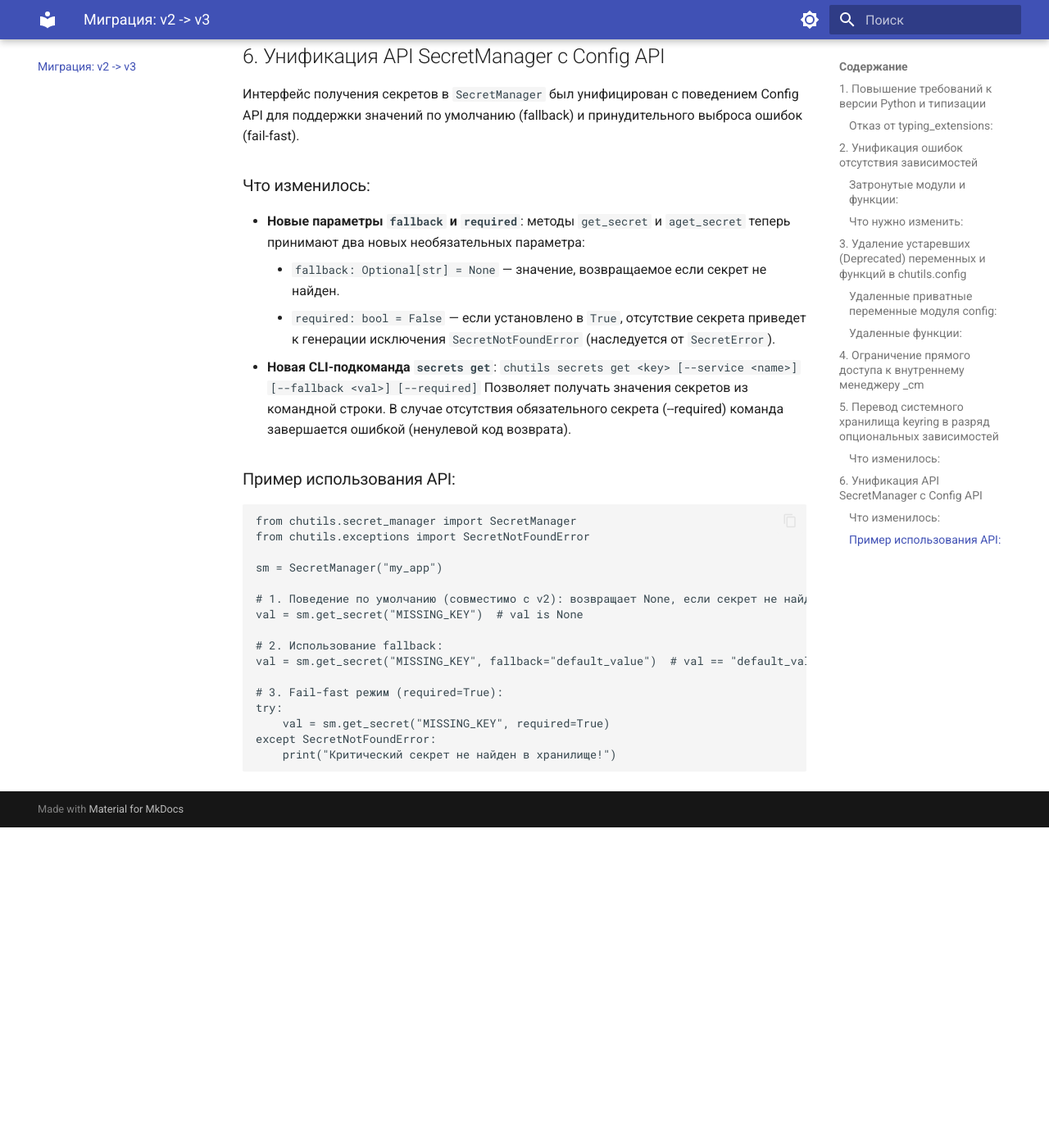
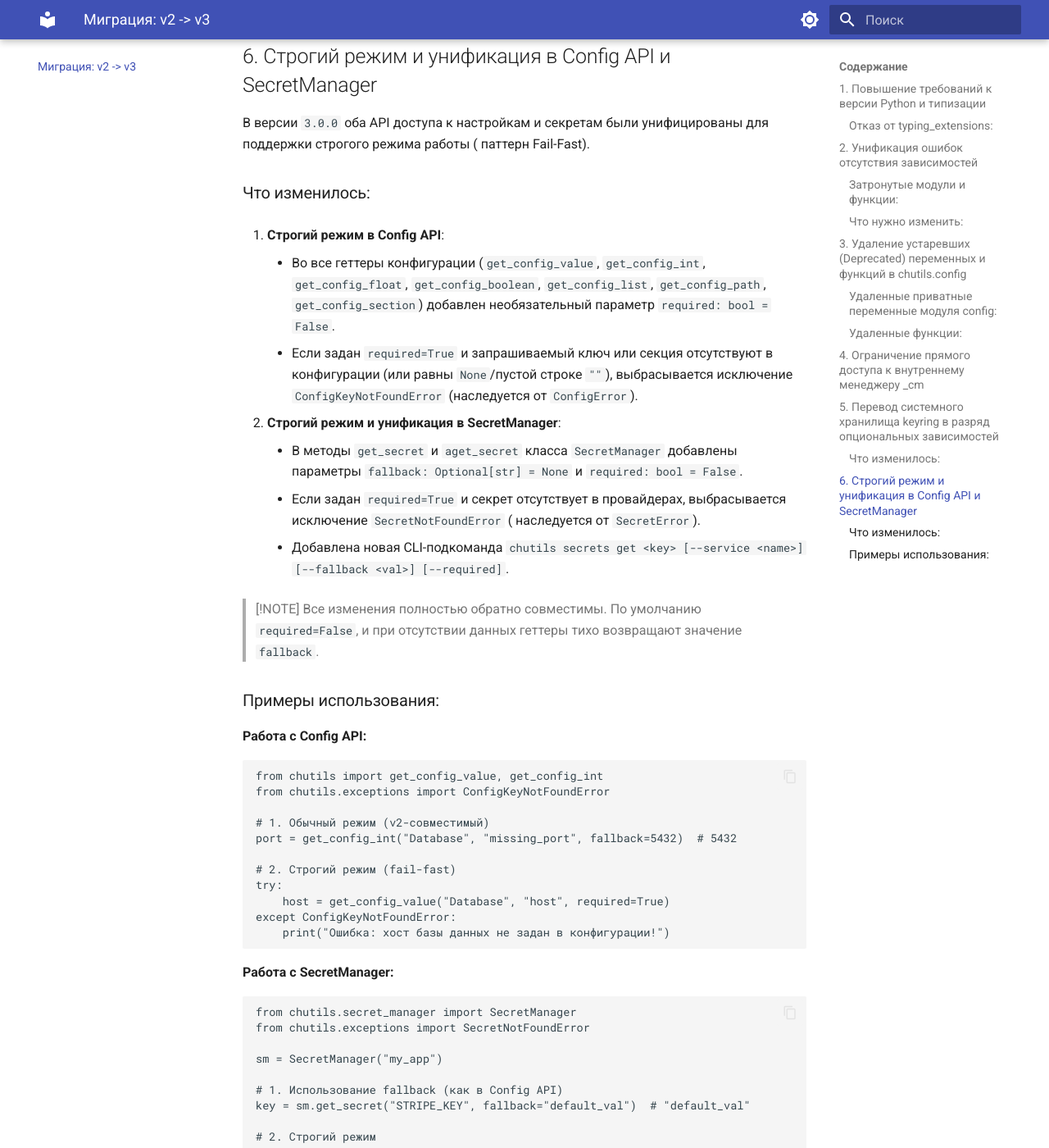
Before and after one commit to Chu4hel/chutils, an MkDocs documentation site: the page built from docs/migration.md, in a window 1280 px wide and 1400 px high, scrolled down 3933 px. Shown: the whole window at 82% size. Built offline with MkDocs 1.6.1 and Material for MkDocs 9.7.7, drawn with Linux system fonts in a browser that asks for light colours; before the commit the page ends 4942 px from its top, so only the background shows below that; some of the changed text lies outside the part shown.

Commit message:
docs: Описать строгий режим Config API в руководстве по миграции

````diff
--- a/docs/migration.md
+++ b/docs/migration.md
@@ -133,24 +133,50 @@ except OptionalDependencyError as e:
 
 ---
 
-## 6. Унификация API SecretManager с Config API
+## 6. Строгий режим и унификация в Config API и SecretManager
 
-Интерфейс получения секретов в `SecretManager` был унифицирован с поведением Config API для поддержки значений по
-умолчанию (fallback) и принудительного выброса ошибок (fail-fast).
+В версии `3.0.0` оба API доступа к настройкам и секретам были унифицированы для поддержки строгого режима работы (
+паттерн Fail-Fast).
 
 ### Что изменилось:
 
-- **Новые параметры `fallback` и `required`**: методы `get_secret` и `aget_secret` теперь принимают два новых
-  необязательных параметра:
-    - `fallback: Optional[str] = None` — значение, возвращаемое если секрет не найден.
-    - `required: bool = False` — если установлено в `True`, отсутствие секрета приведет к генерации исключения
-      `SecretNotFoundError` (наследуется от `SecretError`).
-- **Новая CLI-подкоманда `secrets get`**:
-  `chutils secrets get <key> [--service <name>] [--fallback <val>] [--required]`
-  Позволяет получать значения секретов из командной строки. В случае отсутствия обязательного секрета (--required)
-  команда завершается ошибкой (ненулевой код возврата).
+1. **Строгий режим в Config API**:
+    - Во все геттеры конфигурации (`get_config_value`, `get_config_int`, `get_config_float`, `get_config_boolean`,
+      `get_config_list`, `get_config_path`, `get_config_section`) добавлен необязательный параметр
+      `required: bool = False`.
+    - Если задан `required=True` и запрашиваемый ключ или секция отсутствуют в конфигурации (или равны `None`/пустой
+      строке `""`), выбрасывается исключение `ConfigKeyNotFoundError` (наследуется от `ConfigError`).
 
-### Пример использования API:
+2. **Строгий режим и унификация в SecretManager**:
+    - В методы `get_secret` и `aget_secret` класса `SecretManager` добавлены параметры `fallback: Optional[str] = None`
+      и `required: bool = False`.
+    - Если задан `required=True` и секрет отсутствует в провайдерах, выбрасывается исключение `SecretNotFoundError` (
+      наследуется от `SecretError`).
+    - Добавлена новая CLI-подкоманда `chutils secrets get <key> [--service <name>] [--fallback <val>] [--required]`.
+
+> [!NOTE]
+> Все изменения полностью обратно совместимы. По умолчанию `required=False`, и при отсутствии данных геттеры тихо
+> возвращают значение `fallback`.
+
+### Примеры использования:
+
+**Работа с Config API:**
+
+```python
+from chutils import get_config_value, get_config_int
+from chutils.exceptions import ConfigKeyNotFoundError
+
+# 1. Обычный режим (v2-совместимый)
+port = get_config_int("Database", "missing_port", fallback=5432)  # 5432
+
+# 2. Строгий режим (fail-fast)
+try:
+    host = get_config_value("Database", "host", required=True)
+except ConfigKeyNotFoundError:
+    print("Ошибка: хост базы данных не задан в конфигурации!")
+```
+
+**Работа с SecretManager:**
 
 ```python
 from chutils.secret_manager import SecretManager
@@ -158,15 +184,12 @@ from chutils.exceptions import SecretNotFoundError
 
 sm = SecretManager("my_app")
 
-# 1. Поведение по умолчанию (совместимо с v2): возвращает None, если секрет не найден
-val = sm.get_secret("MISSING_KEY")  # val is None
+# 1. Использование fallback (как в Config API)
+key = sm.get_secret("STRIPE_KEY", fallback="default_val")  # "default_val"
 
-# 2. Использование fallback:
-val = sm.get_secret("MISSING_KEY", fallback="default_value")  # val == "default_value"
-
-# 3. Fail-fast режим (required=True):
+# 2. Строгий режим
 try:
-    val = sm.get_secret("MISSING_KEY", required=True)
+    key = sm.get_secret("STRIPE_KEY", required=True)
 except SecretNotFoundError:
-    print("Критический секрет не найден в хранилище!")
+    print("Ошибка: обязательный ключ STRIPE_KEY не найден в хранилище!")
 ```
````
